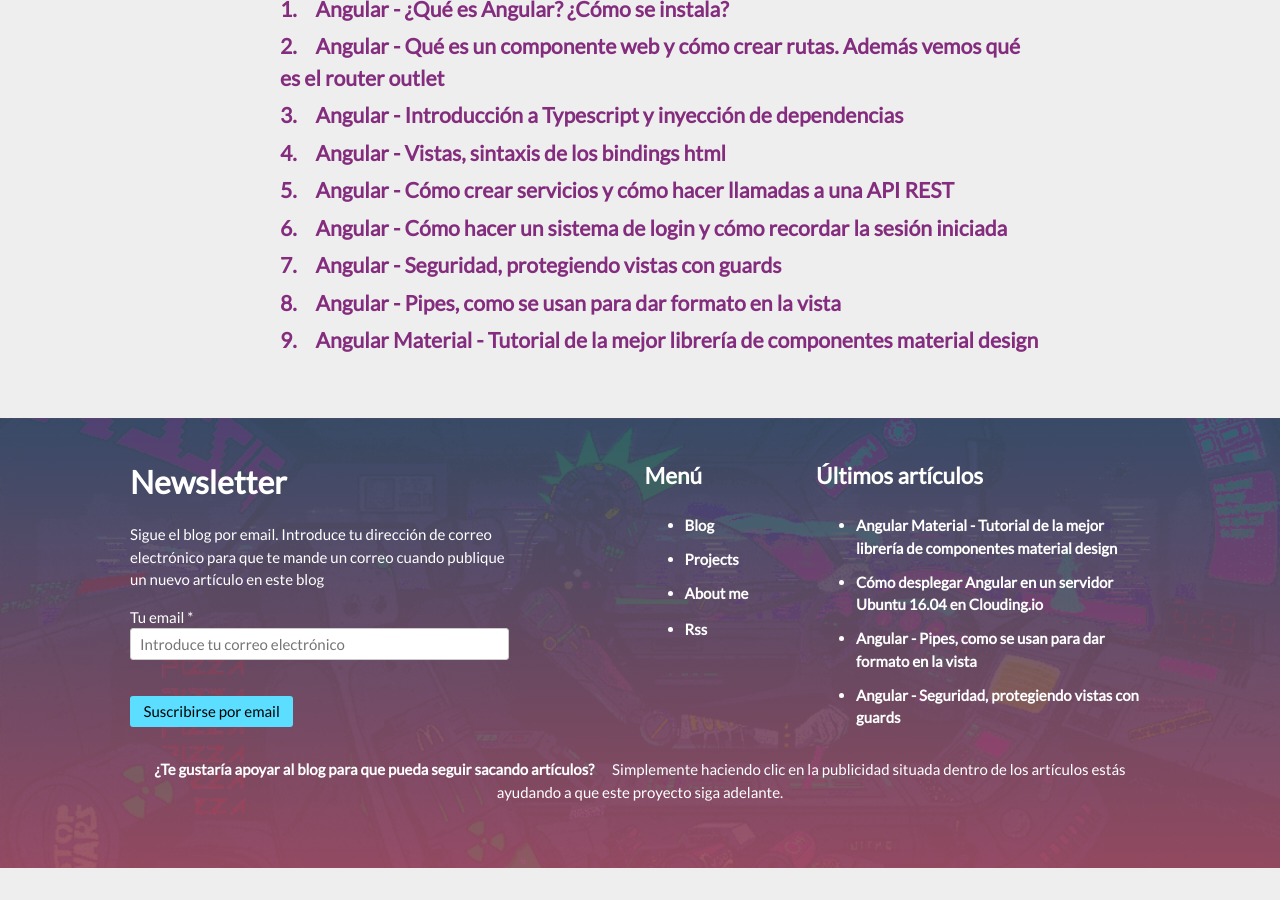
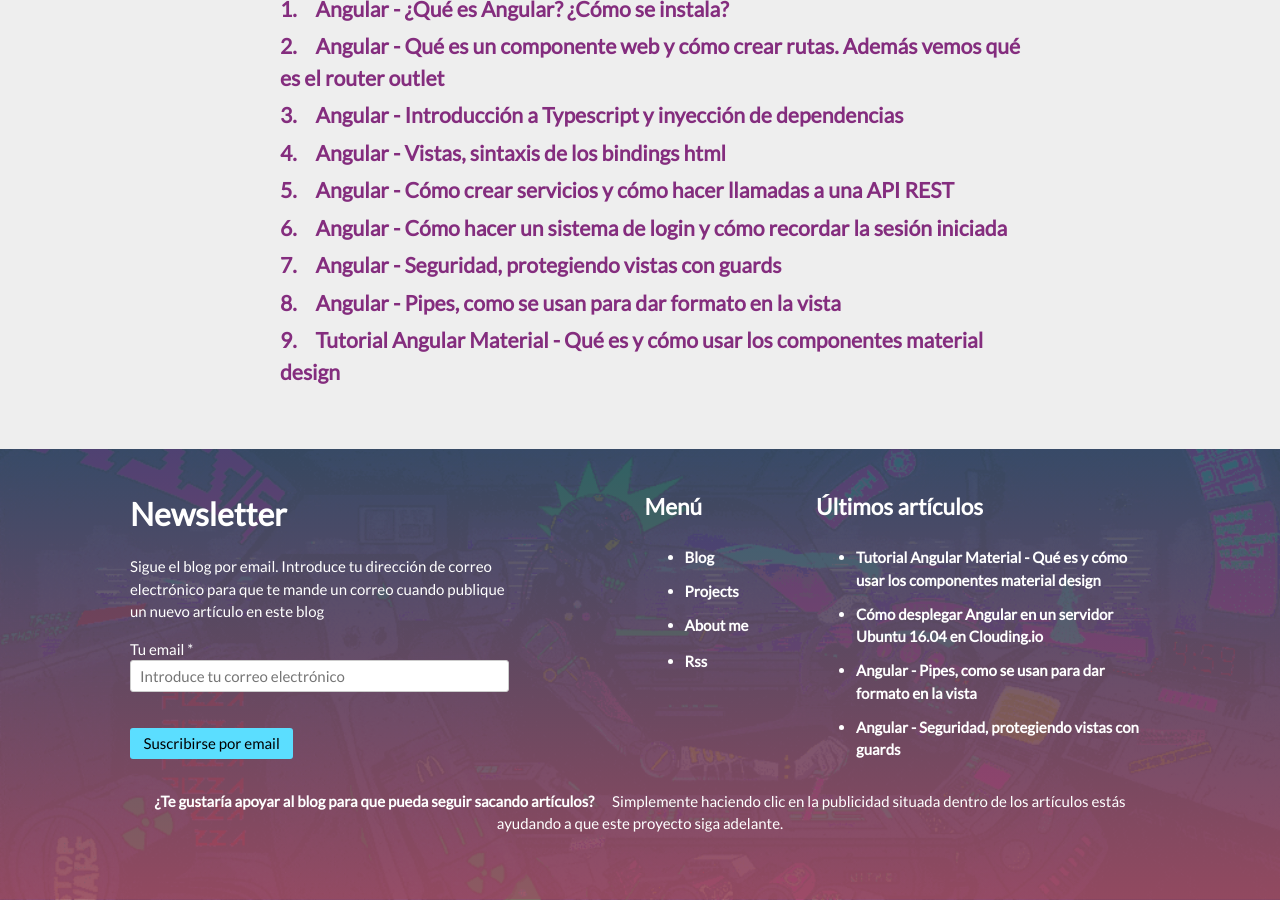
Before and after one commit to diegologs/frostqui.github.io, a Jekyll site: the page built from _posts/2018-10-28-angular-material.md, in a window 1280 px wide and 900 px high, scrolled down 17469 px. Built offline with Jekyll 4.4.1, drawn with Linux system fonts in a browser that asks for light colours; some web fonts are replaced; before the commit the page ends 18337 px from its top, so only the background shows below that; some of the changed text lies outside the part shown.

Commit message:
Arreglos en algunos posts

````diff
--- a/_posts/2018-10-28-angular-material.md
+++ b/_posts/2018-10-28-angular-material.md
@@ -1,15 +1,15 @@
 ---
 layout: post
-title: Angular Material - Tutorial de la mejor librería de componentes material design
-meta: Cómo usar angular material design para crear componentes. Cómo crear iconos con angular material. Guía de todo lo que puede ofrecer esta librería de componentes web
-description: Cómo usar angular material design para crear componentes. Cómo crear iconos con angular material. Guía de todo lo que puede ofrecer esta librería de componentes web
+title: Tutorial Angular Material - Qué es y cómo usar los componentes material design
+meta: Cómo crear componentes material design con Angular. Guía de todo lo que puede ofrecer esta librería de componentes web
+description: Cómo crear componentes material design con Angular. Guía de todo lo que puede ofrecer esta librería de componentes web
 excerpt: Echamos un vistazo a Angular Material, una librería de componentes web con un estilo material design de Google. Hacemos un repaso de algunos componentes interesantes listos para usar en tu proyecto Angular
 title-page: Angular Material- Tutorial de la mejor librería de componentes
 image: angular-material
 lang: es
 tags: [Angular]
 serie: angular
-lastmod: 2018-11-04T00:00:00+00:00
+lastmod: 2018-11-05T00:00:00+00:00
 
 ---
 
@@ -314,6 +314,7 @@
 
 El elemento `<mat-expansion-panel-header>` sirve para mostrar el texto o lo que queremos mostrar al usuario antes de abrir el panel. Debajo de este elemento simplemente ponemos el contenido que se oculta al principio, pero aparece al hacer clic. Como ves en el ejemplo de a continuación, se rodea todo con el elemento `<mat-accordion`. Se puede deshabilitar un panel dinámicamente así: `[disabled]="isDisabled"`
 
+{% raw %}
 ```html
 <mat-accordion>
   <mat-expansion-panel>
@@ -348,6 +349,7 @@
   </mat-expansion-panel>
 </mat-accordion>
 ```
+{% endraw %}
 
 <a href="https://stackblitz.com/angular/xvgeddekxdq?file=app%2Fexpansion-overview-example.html"><button class="btn">Ejemplo de contenido expandible</button></a>
 
@@ -358,6 +360,7 @@
 
 Un ejemplo sencillo:
 
+{% raw %}
 ```html
 <mat-grid-list cols="4" rowHeight="100px">
   <mat-grid-tile
@@ -369,6 +372,7 @@
   </mat-grid-tile>
 </mat-grid-list>
 ```
+{% endraw %}
 
 ```typescript
 mport {Component} from '@angular/core';
@@ -411,7 +415,7 @@
     Content 1
 </mat-step>
 ```
-
+{% raw %}
 ```html
 <button mat-raised-button (click)="isLinear = !isLinear" id="toggle-linear">
   {{!isLinear ? 'Enable linear mode' : 'Disable linear mode'}}
@@ -450,6 +454,7 @@
   </mat-step>
 </mat-horizontal-stepper>
 ```
+{% endraw %}
 
 Para verlo mejor te dejo este [ejemplo completo para crear formularios de registro con pasos mediante Angular material](https://stackblitz.com/angular/amjgpjxbpak?file=app%2Fstepper-overview-example.ts)
 
@@ -554,12 +559,14 @@
 ```
 Para conseguir la funcionalidad de ordenación, tienes que importar el módulo **MatSortModule**. Hecho esto lo que tienes que hacer es añadir el parámetro de ordenación en la cabecera de las tablas, de esta forma:
 
+{% raw %}
 ```html
 <ng-container matColumnDef="position">
   <th mat-header-cell *matHeaderCellDef mat-sort-header> Name </th>
   <td mat-cell *matCellDef="let element"> {{element.position}} </td>
 </ng-container>
 ```
+{% endraw %}
 
 Lo que hace Angular por defecto es asumir que el nombre que le has puesto a la columna coincide con el nombre del campo que la tabla muestra. También se puede añadir un input al comienzo de la tabla para filtrar por nombre, así que te voy a dejar un par de ejemplos de tablas creadas con Angular material para que veas como funciona.
 
--- a/sitemap.xml
+++ b/sitemap.xml
@@ -10,7 +10,7 @@
     <url>
       <loc>{{ site.url }}{{ post.url }}</loc>
       {% if post.lastmod %}
-        <lastmod>{{ post.lastmod | date: "%Y-%m-%d" }}</lastmod>
+        <lastmod>{{ post.lastmod | date_to_xmlschema }}</lastmod>
       {% elsif post.date %}
         <lastmod>{{ post.date | date_to_xmlschema }}</lastmod>
       {% else %}
@@ -34,7 +34,7 @@
     <url>
       <loc>{{ site.url }}{{ page.url | remove: "index.html" }}</loc>
       {% if page.lastmod %}
-        <lastmod>{{ page.lastmod | date: "%Y-%m-%d" }}</lastmod>
+        <lastmod>{{ page.lastmod | date_to_xmlschema }}</lastmod>
       {% elsif page.date %}
         <lastmod>{{ page.date | date_to_xmlschema }}</lastmod>
       {% else %}
````
Also changed, not shown: _posts/2016-06-23-jenkins-integracion-continua.md (+5 -5 lines), _posts/2018-01-27-cuantas-tecnologias-web-existen.md (+3 -3 lines).
